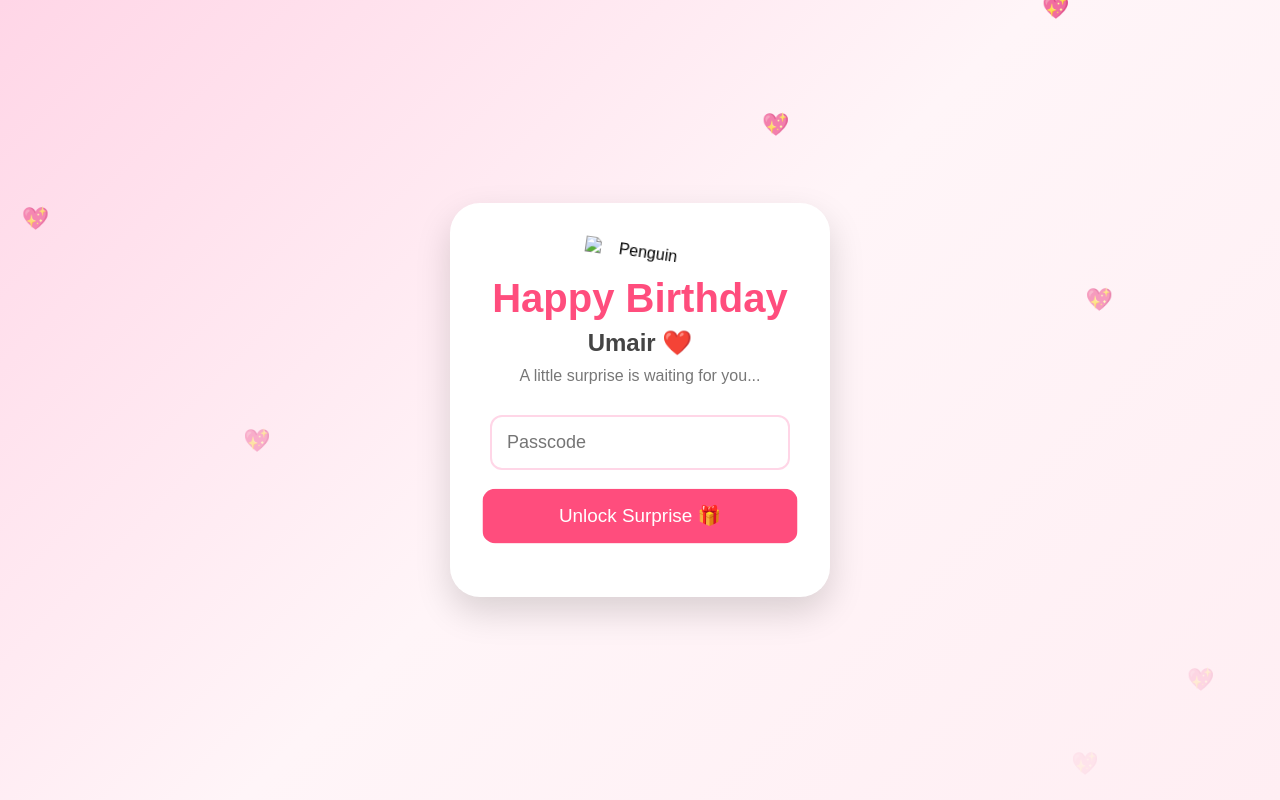
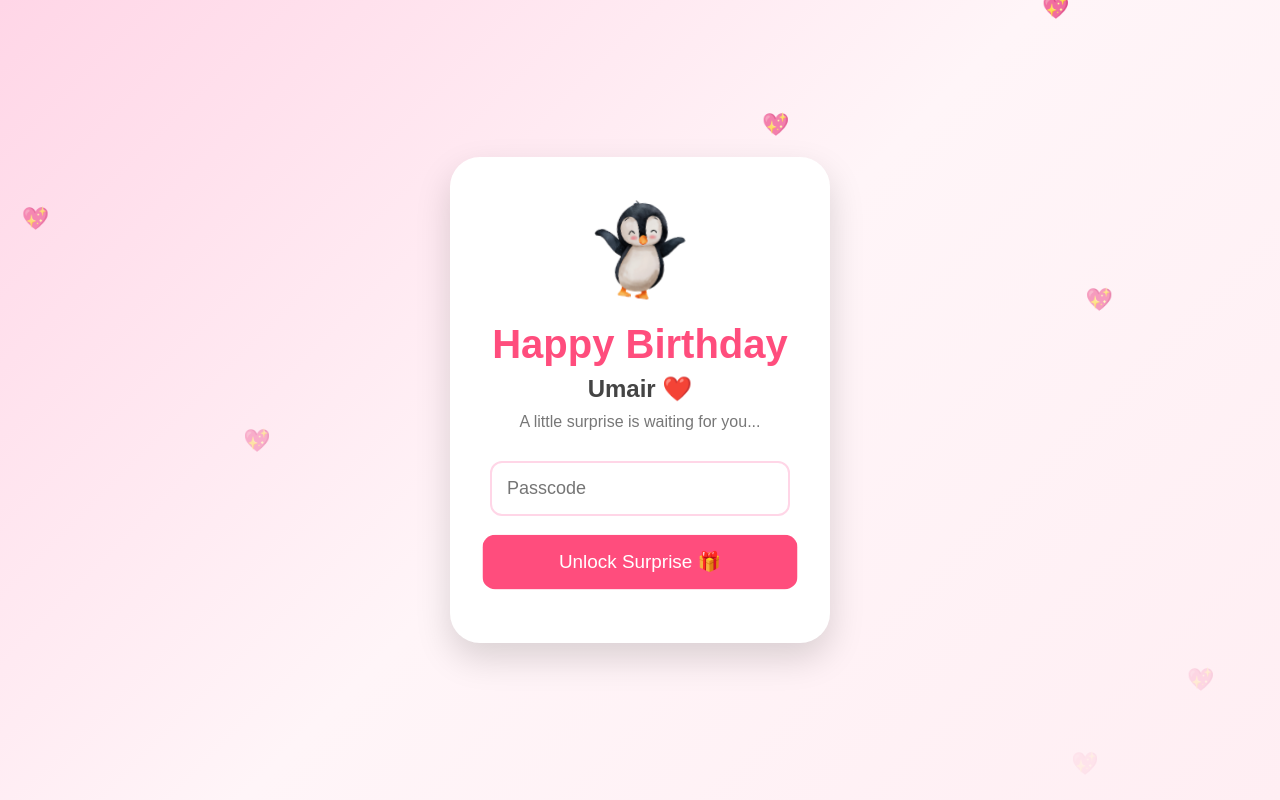
Before and after one commit to ridamirani41-droid/birthday, a plain HTML site: page index.html in a window 1280 px wide. Drawn offline with Linux system fonts and the light colour scheme.

Commit message:
Fix penguin image source in index.html
Updated image source for the penguin image.

```diff
--- a/index.html
+++ b/index.html
@@ -16,7 +16,7 @@
 <div class="card">
 
 <div class="penguin">
-<img src="images/penguin.png" alt="Penguin">
+<img src="penguin.png" alt="Penguin">
 </div>
 
 <h1>Happy Birthday</h1>
```
